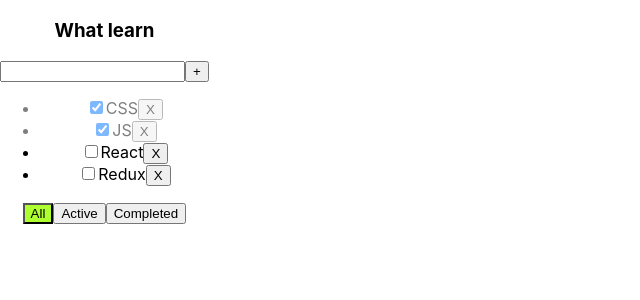
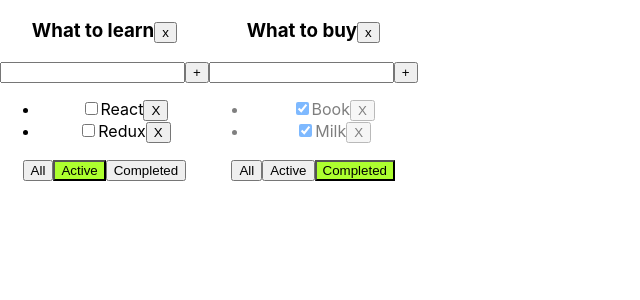
Before and after one commit to RomanPateichuk/todolist-react-app, a React (Create React App) app: page / in a window 1280 px wide. Shown: the top 300 px of the page, without its empty margins (0-640 px from the left). Built offline with nearby package versions, Linux system fonts and the light colour scheme.

Commit message:
feat: add sepatate todoLists && logic delete todoLists

```diff
--- a/src/App.tsx
+++ b/src/App.tsx
@@ -8,67 +8,111 @@
 
 // type definitions
 export type FilterValuesType = 'all' | 'completed' | 'active'
+type TodolistType = {
+  id: string
+  title: string
+  filter: FilterValuesType
+}
 
 function App() {
 
-  let [tasks, setTasks] = useState<Array<TaskType>>([
-    { id: v1(), title: 'CSS', isDone: true },
-    { id: v1(), title: 'JS', isDone: true },
-    { id: v1(), title: 'React', isDone: false },
-    { id: v1(), title: 'Redux', isDone: false },
-  ])
-  let [filter, setFilter] = useState<FilterValuesType>('all')
-
-  const removeTask = (id: string) => {
+  const removeTask = (id: string, todolistId: string) => {
+    let tasks = tasksObj[todolistId]
     let result = tasks.filter(task => task.id !== id)
-    setTasks(result)
+    tasksObj[todolistId] = result
+    setTasks({ ...tasksObj })
   }
 
-  const addTask = (taskText: string) => {
-    let newTask = {
+  const addTask = (taskText: string, todolistId: string) => {
+    let task = {
       id: v1(),
       title: taskText,
       isDone: false
     }
-    let newTasks = [newTask, ...tasks]
-    setTasks(newTasks)
+    let tasks = tasksObj[todolistId]
+    let newTasks = [task, ...tasks]
+    tasksObj[todolistId] = newTasks
+    setTasks({ ...tasksObj })
   }
 
-  const changeStatus = (id: string, isDone: boolean) => {
+  const changeStatus = (id: string, isDone: boolean, todolistId: string) => {
+    let tasks = tasksObj[todolistId]
     let task = tasks.find(task => task.id === id)
     if (task) {
       task.isDone = isDone
+      setTasks({ ...tasksObj })
     }
-    setTasks([...tasks])
   }
 
-  const changeFilter = (value: FilterValuesType) => {
-    setFilter(value)
+  const changeFilter = (value: FilterValuesType, todolistId: string) => {
+    let todolist = todolists.find(tl => tl.id === todolistId)
+    if (todolist) {
+      todolist.filter = value
+      setTodolists([...todolists])
+    }
   }
 
-  let tasksForTodolist = tasks
+  const removeTodoList = (todolistId: string) => {
+    let filteredTodoList = todolists.filter(tl => tl.id !== todolistId)
+    setTodolists([...filteredTodoList])
+    delete tasksObj[todolistId]
+    setTasks({ ...tasksObj })
+  }
 
-  if (filter === "completed") {
-    tasksForTodolist = tasks.filter(task => task.isDone)
-  }
-  if (filter === "active") {
-    tasksForTodolist = tasks.filter(task => !task.isDone)
-  }
-  if (filter === "all") {
-    tasksForTodolist = tasks
-  }
+  let todolistId1 = v1()
+  let todolistId2 = v1()
+
+  let [todolists, setTodolists] = useState<Array<TodolistType>>([
+    { id: todolistId1, title: 'What to learn', filter: 'active' },
+    { id: todolistId2, title: 'What to buy', filter: 'completed' }
+  ])
+
+  let [tasksObj, setTasks] = useState({
+    [todolistId1]: [
+      { id: v1(), title: 'CSS', isDone: true },
+      { id: v1(), title: 'JS', isDone: true },
+      { id: v1(), title: 'React', isDone: false },
+      { id: v1(), title: 'Redux', isDone: false },],
+    [todolistId2]: [
+      { id: v1(), title: 'Book', isDone: true },
+      { id: v1(), title: 'Milk', isDone: true },
+      { id: v1(), title: 'Beer', isDone: false },
+
+    ]
+
+  })
 
   return (
     <div className="App">
-      <Todolist
-        title="What learn"
+      {
+        todolists.map(tl => {
+          let tasksForTodolist = tasksObj[tl.id]
+
+          if (tl.filter === 'completed') {
+            tasksForTodolist = tasksForTodolist.filter(task => task.isDone)
+          }
+          if (tl.filter === 'active') {
+            tasksForTodolist = tasksForTodolist.filter(task => !task.isDone)
+          }
+          if (tl.filter === 'all') {
+            tasksForTodolist = tasksObj[tl.id]
+          }
+
+          return <Todolist
+            id={tl.id}
+            key={tl.id}
+            title={tl.title}
             tasks={tasksForTodolist}
+            filter={tl.filter}
             removeTask={removeTask}
             addTask={addTask}
             changeFilter={changeFilter}
             changeStatus={changeStatus}
-        filter={filter}
+            removeTodolist={removeTodoList}
           />
+        })
+      }
+
     </div>
   );
 }
--- a/src/Todolist.tsx
+++ b/src/Todolist.tsx
@@ -15,10 +15,12 @@
   title: string
   tasks: Array<TaskType>
   filter: FilterValuesType
-  removeTask: (id: string) => void
-  changeFilter: (value: FilterValuesType) => void
-  addTask: (taskText: string) => void
-  changeStatus: (id: string, isDone: boolean) => void
+  id: string
+  removeTask: (id: string, todolistId: string) => void
+  changeFilter: (value: FilterValuesType, todolistId: string) => void
+  addTask: (taskText: string, todolistId: string) => void
+  changeStatus: (id: string, isDone: boolean, todolistId: string) => void
+  removeTodolist: (id: string) => void
 }
 
 export function Todolist(props: PropsType) {
@@ -37,7 +39,7 @@
   }
   const callAddTask = () => {
     if (taskText.trim() !== '') {
-      addTask(taskText.trim())
+      addTask(taskText.trim(), id)
       setTaskText('')
     }
     else {
@@ -45,14 +47,17 @@
     }
   }
 
-  const onAllClickHandler = () => changeFilter('all')
-  const onActivecliCkHandler = () => changeFilter('active')
-  const onCompletedClickHandler = () => changeFilter('completed')
+  const onAllClickHandler = () => changeFilter('all', id)
+  const onActivecliCkHandler = () => changeFilter('active', id)
+  const onCompletedClickHandler = () => changeFilter('completed', id)
+  const onRemoveTodolist = () => removeTodolist(id)
 
-  const { title, tasks, filter, removeTask, changeFilter, addTask, changeStatus } = props
+  const { title, tasks, filter, id, removeTask, changeFilter, addTask, changeStatus, removeTodolist } = props
   return (
     <div>
-      <h3>{title}</h3>
+      <h3>{title}
+        <button onClick={onRemoveTodolist}>x</button>
+      </h3>
       <div>
         <input type="text"
           className={error ? 'error' : ''}
@@ -66,11 +71,11 @@
         {
           tasks.map(task => {
             const onRemoveHandler = () => {
-              removeTask(task.id)
+              removeTask(task.id, id)
             }
 
             const onChangeCheckboxHandler = (e: ChangeEvent<HTMLInputElement>) => {
-              changeStatus(task.id, e.currentTarget.checked)
+              changeStatus(task.id, e.currentTarget.checked, id)
             }
 
             return <li className={task.isDone ? 'is-done' : ''} key={task.id}>
```
Lines whose indentation alone changed are shown as unchanged.
